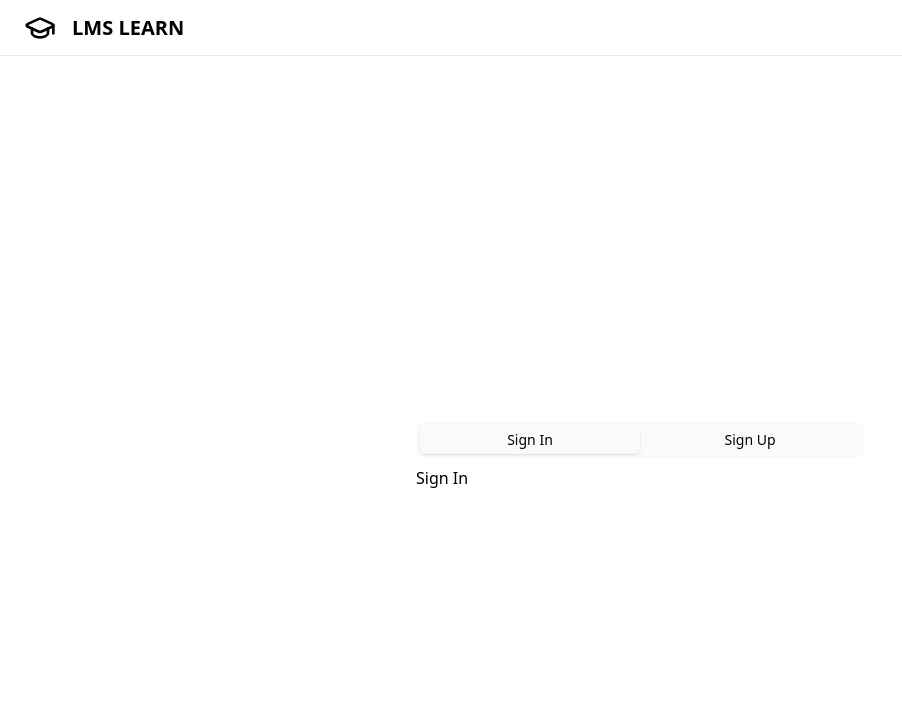
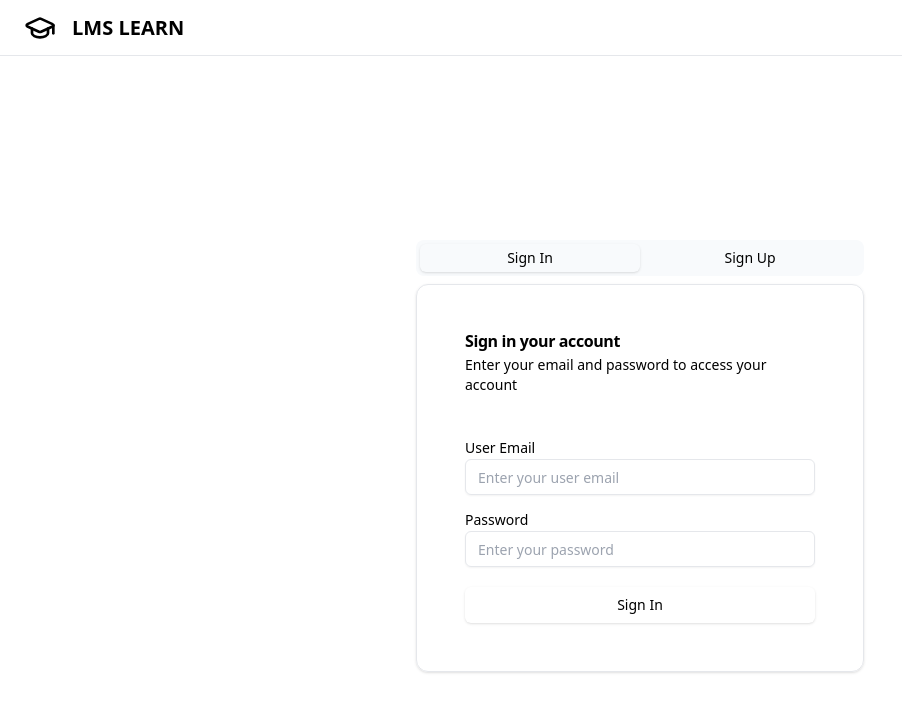
Before and after one commit to RudraRaiyani18/LMS, a React (Vite) app in the folder client/: page /auth in a window 1280 px wide. Shown: the top 712 px of the page, without its empty margins (0-902 px from the left). Built offline with nearby package versions, Linux system fonts and the light colour scheme.

Commit message:
add contoller models

```diff
--- a/client/src/components/common-form/CommonForm.jsx
+++ b/client/src/components/common-form/CommonForm.jsx
@@ -1,12 +1,12 @@
 import {  Button } from '../ui/button.jsx';
 import FormControls from './FormControl.jsx';
 
-const CommonForm = ({handleSubmit ,buttonText , formControls = [] , formData , setFormData}) =>{
+const CommonForm = ({handleSubmit ,buttonText , formControls = [] , formData , setFormData , isButtonDisable= false}) =>{
     return(
         <form onSubmit={handleSubmit}>
             {/* render form controls here config/index.jsx */}
             <FormControls formControls={formControls} formData={formData} setFormData={setFormData}/>
-            <Button type="submit">{buttonText || "Submit"}</Button>
+            <Button disabled={isButtonDisable} type="submit" className="mt-5 w-full">{buttonText || "Submit"}</Button>
         </form>
     )
 }
--- a/client/src/components/common-form/FormControl.jsx
+++ b/client/src/components/common-form/FormControl.jsx
@@ -7,14 +7,15 @@ const FormControls = ({formControls = [] , formData , setFormData}) => {
 
     const renderComponentByType = (getControlItem) => {
         let element = null;
+        const currentControlItemValue = formData[getControlItem.name] || "";
 
         switch(getControlItem.componentType){
             case 'input':
-                element = <Input id={getControlItem.name} name={getControlItem.name} placeholder={getControlItem.placeholder} type={getControlItem.type} />;
+                element = <Input id={getControlItem.name} name={getControlItem.name} placeholder={getControlItem.placeholder} type={getControlItem.type} value={currentControlItemValue} onChange={(e) => setFormData({ ...formData, [getControlItem.name] : e.target.value})}/>;
                 break;
 
             case 'select':
-                element = <Select>
+                element = <Select value={currentControlItemValue} onValueChange={(val) => setFormData({ ...formData , [getControlItem.name] : e.target.val})}>
                     <SelectTrigger className="w-full ">
                         <SelectValue placeholder={getControlItem.label}/>
                     </SelectTrigger>
@@ -36,11 +37,11 @@ const FormControls = ({formControls = [] , formData , setFormData}) => {
                 break;
 
             case 'textarea':
-                element = <Textarea id={getControlItem.name} name={getControlItem.name} placeholder={getControlItem.placeholder}/>;
+                element = <Textarea id={getControlItem.name} name={getControlItem.name} placeholder={getControlItem.placeholder} value={currentControlItemValue} onChange={(e) => setFormData({ ...formData, [getControlItem.name] : e.target.value})}/>;
                 break;
 
             default:
-                element = <Input id={getControlItem.name} name={getControlItem.name} placeholder={getControlItem.placeholder}/>;
+                element = <Input id={getControlItem.name} name={getControlItem.name} placeholder={getControlItem.placeholder} value={currentControlItemValue} onChange={(e) => setFormData({ ...formData, [getControlItem.name] : e.target.value})}/>;
                 break;
         }
 
--- a/client/src/context/authContext/index.jsx
+++ b/client/src/context/authContext/index.jsx
@@ -1,11 +1,14 @@
-import { createContext } from "react";
+import { initialSignInFormData , initialSignUpFormData } from "@/config";
+import { createContext , useState} from "react";
 
 //1 it same as const app = express();
-export const AuthConext = createContext(null);
+export const AuthContext = createContext(null);
 
 // 2create children props
 export default function AuthProvider({children}){
 
+    const [ signInFormData , setSignInFormData ] = useState(initialSignInFormData);
+    const [ signUpFormData , setSignUpFormData ] = useState(initialSignUpFormData);
     // 3value={{}} means global object
-    return( <AuthConext.Provider value={{}}>{children}</AuthConext.Provider>)
+    return( <AuthContext.Provider value={{signInFormData , setSignInFormData, signUpFormData , setSignUpFormData}}>{children}</AuthContext.Provider>)
 }
--- a/client/src/pages/auth/Auth.jsx
+++ b/client/src/pages/auth/Auth.jsx
@@ -1,16 +1,34 @@
-import { GraduationCap } from "lucide-react";
-import React, { useState } from "react";
+import {  GraduationCap } from "lucide-react";
+import React, { useContext, useState } from "react";
 import { Link } from "react-router-dom";
 import { Tabs ,TabsList ,TabsTrigger,TabsContent } from "../../components/ui/tabs.jsx";
 import CommonForm from "../../components/common-form/CommonForm.jsx";
-import { signUpFormControls } from "@/config/index.js";
+import { signUpFormControls , signInFormControls} from "@/config/index.js";
+import { Card, CardDescription, CardHeader, CardTitle ,CardContent } from "../../components/ui/card.jsx";
+import { AuthContext } from "@/context/authContext/index.jsx";
 
 const AuthPage = () => {
     const [ tab , setTab] = useState("signin");
+    const { signInFormData , setSignInFormData , signUpFormData , setSignUpFormData} = useContext(AuthContext)
 
     const handleTabChange = (value) =>{
         setTab(value);
 
+    }
+
+    const checkIfSignInFormIsValid = () =>{
+        return (
+            signInFormData &&
+            signInFormData.userEmail !== "" &&
+            signInFormData.password !== "");
+    }
+
+    const checkIfSignUpFormIsValid = () =>{
+        return (
+            signUpFormData &&
+            signUpFormData.userName !== "" &&
+            signUpFormData.userEmail !== "" &&
+            signUpFormData.password !== "");
     }
 
     return (
@@ -30,11 +48,31 @@ const AuthPage = () => {
             </TabsList>
 
             <TabsContent value="signin">
-                Sign In
+                <Card className="p-6 space-y-4">
+                    <CardHeader>
+                        <CardTitle>Sign in your account</CardTitle>
+                        <CardDescription>Enter your email and password to access your account</CardDescription>
+                    </CardHeader>
+
+                    <CardContent className="space-y-2">
+                        <CommonForm formControls={signInFormControls} buttonText={"Sign In"} formData={signInFormData} setFormData={setSignInFormData} isButtonDisable={checkIfSignInFormIsValid()}/>
+                    </CardContent>
+                </Card>
             </TabsContent>
+
             <TabsContent value="signup">
-                 <CommonForm formControls={signUpFormControls} />
+                <Card className="p-6 space-y-4">
+                    <CardHeader>
+                        <CardTitle>Create a new account</CardTitle>
+                        <CardDescription>Enter your details to get started</CardDescription>
+                    </CardHeader>
+
+                    <CardContent className="space-y-2">
+                        <CommonForm formControls={signUpFormControls} buttonText={"Sign Up"} formData={signUpFormData} setFormData={setSignUpFormData} isButtonDisable={checkIfSignUpFormIsValid()}/>
+                    </CardContent>
+                </Card>
             </TabsContent>
+
             </Tabs>
 
         </div>
```
Also changed, not shown: 2 other files (tests, documents, lock files or other folders).
